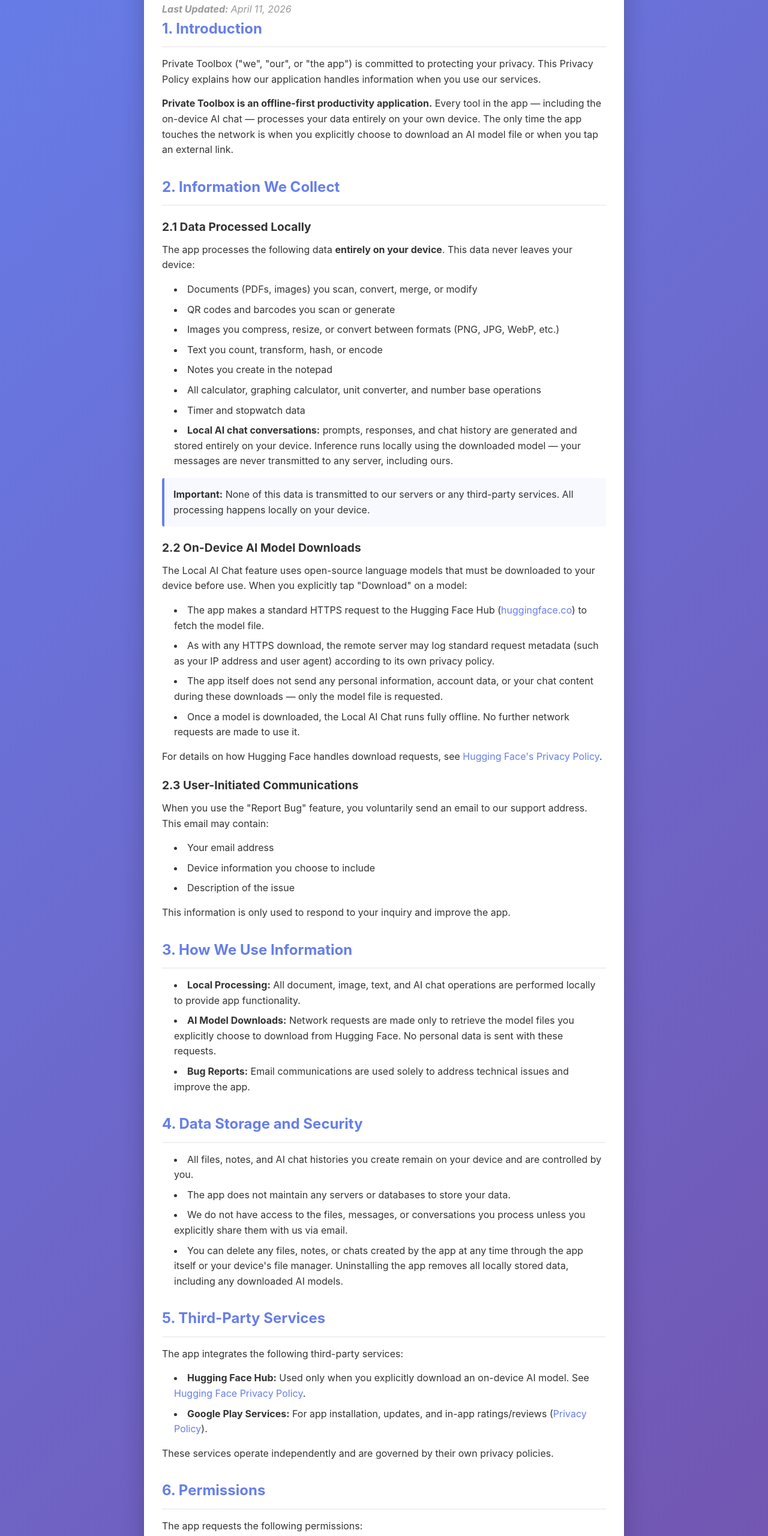
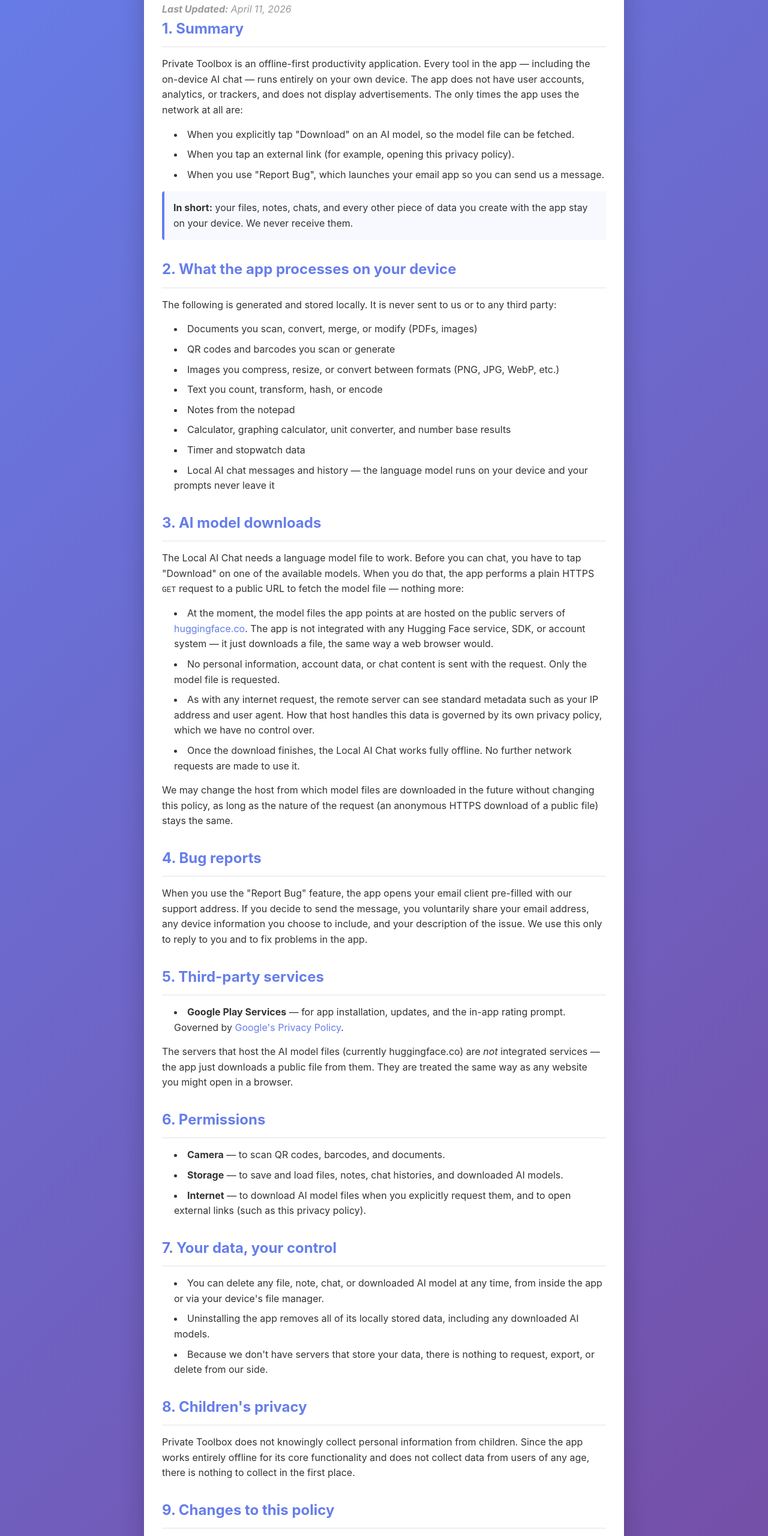
Before and after one commit to ToolBoxLabs/private-toolbox, a plain HTML site: page index.html in a window 1280 px wide. Shown: the part 239-2800 px from the top of the page at 60% size. Drawn offline with Linux system fonts and the light colour scheme.

Commit message:
Add files via upload

```diff
--- a/index.html
+++ b/index.html
@@ -127,149 +127,111 @@
             <p class="date"><strong>Last Updated:</strong> April 11, 2026</p>
 
             <div class="section">
-                <h2>1. Introduction</h2>
-                <p>Private Toolbox ("we", "our", or "the app") is committed to protecting your privacy. This Privacy Policy explains how our application handles information when you use our services.</p>
-                <p><strong>Private Toolbox is an offline-first productivity application.</strong> Every tool in the app — including the on-device AI chat — processes your data entirely on your own device. The only time the app touches the network is when you explicitly choose to download an AI model file or when you tap an external link.</p>
+                <h2>1. Summary</h2>
+                <p>Private Toolbox is an offline-first productivity application. Every tool in the app — including the on-device AI chat — runs entirely on your own device. The app does not have user accounts, analytics, or trackers, and does not display advertisements. The only times the app uses the network at all are:</p>
+                <ul>
+                    <li>When you explicitly tap "Download" on an AI model, so the model file can be fetched.</li>
+                    <li>When you tap an external link (for example, opening this privacy policy).</li>
+                    <li>When you use "Report Bug", which launches your email app so you can send us a message.</li>
+                </ul>
+                <div class="highlight">
+                    <strong>In short:</strong> your files, notes, chats, and every other piece of data you create with the app stay on your device. We never receive them.
+                </div>
             </div>
 
             <div class="section">
-                <h2>2. Information We Collect</h2>
-
-                <h3 style="color: #333; font-size: 1.2em; margin: 20px 0 10px 0;">2.1 Data Processed Locally</h3>
-                <p>The app processes the following data <strong>entirely on your device</strong>. This data never leaves your device:</p>
+                <h2>2. What the app processes on your device</h2>
+                <p>The following is generated and stored locally. It is never sent to us or to any third party:</p>
                 <ul>
-                    <li>Documents (PDFs, images) you scan, convert, merge, or modify</li>
+                    <li>Documents you scan, convert, merge, or modify (PDFs, images)</li>
                     <li>QR codes and barcodes you scan or generate</li>
                     <li>Images you compress, resize, or convert between formats (PNG, JPG, WebP, etc.)</li>
                     <li>Text you count, transform, hash, or encode</li>
-                    <li>Notes you create in the notepad</li>
-                    <li>All calculator, graphing calculator, unit converter, and number base operations</li>
+                    <li>Notes from the notepad</li>
+                    <li>Calculator, graphing calculator, unit converter, and number base results</li>
                     <li>Timer and stopwatch data</li>
-                    <li><strong>Local AI chat conversations:</strong> prompts, responses, and chat history are generated and stored entirely on your device. Inference runs locally using the downloaded model — your messages are never transmitted to any server, including ours.</li>
+                    <li>Local AI chat messages and history — the language model runs on your device and your prompts never leave it</li>
                 </ul>
-                <div class="highlight">
-                    <strong>Important:</strong> None of this data is transmitted to our servers or any third-party services. All processing happens locally on your device.
             </div>
 
-                <h3 style="color: #333; font-size: 1.2em; margin: 20px 0 10px 0;">2.2 On-Device AI Model Downloads</h3>
-                <p>The Local AI Chat feature uses open-source language models that must be downloaded to your device before use. When you explicitly tap "Download" on a model:</p>
+            <div class="section">
+                <h2>3. AI model downloads</h2>
+                <p>The Local AI Chat needs a language model file to work. Before you can chat, you have to tap "Download" on one of the available models. When you do that, the app performs a plain HTTPS <code>GET</code> request to a public URL to fetch the model file — nothing more:</p>
                 <ul>
-                    <li>The app makes a standard HTTPS request to the Hugging Face Hub (<a href="https://huggingface.co" target="_blank">huggingface.co</a>) to fetch the model file.</li>
-                    <li>As with any HTTPS download, the remote server may log standard request metadata (such as your IP address and user agent) according to its own privacy policy.</li>
-                    <li>The app itself does not send any personal information, account data, or your chat content during these downloads — only the model file is requested.</li>
-                    <li>Once a model is downloaded, the Local AI Chat runs fully offline. No further network requests are made to use it.</li>
+                    <li>At the moment, the model files the app points at are hosted on the public servers of <a href="https://huggingface.co" target="_blank">huggingface.co</a>. The app is not integrated with any Hugging Face service, SDK, or account system — it just downloads a file, the same way a web browser would.</li>
+                    <li>No personal information, account data, or chat content is sent with the request. Only the model file is requested.</li>
+                    <li>As with any internet request, the remote server can see standard metadata such as your IP address and user agent. How that host handles this data is governed by its own privacy policy, which we have no control over.</li>
+                    <li>Once the download finishes, the Local AI Chat works fully offline. No further network requests are made to use it.</li>
                 </ul>
-                <p>For details on how Hugging Face handles download requests, see <a href="https://huggingface.co/privacy" target="_blank">Hugging Face's Privacy Policy</a>.</p>
+                <p>We may change the host from which model files are downloaded in the future without changing this policy, as long as the nature of the request (an anonymous HTTPS download of a public file) stays the same.</p>
+            </div>
+
+            <div class="section">
+                <h2>4. Bug reports</h2>
+                <p>When you use the "Report Bug" feature, the app opens your email client pre-filled with our support address. If you decide to send the message, you voluntarily share your email address, any device information you choose to include, and your description of the issue. We use this only to reply to you and to fix problems in the app.</p>
+            </div>
 
             <!--
             ============================================================
             ADVERTISING SECTION — DISABLED
-                The first release of Private Toolbox does not contain any
-                advertising SDKs. This section is kept here, commented out,
-                so it can be re-enabled in a future version if ads are ever
-                introduced.
+            The first release of Private Toolbox does not ship with any
+            advertising SDK. This block is kept here, commented out, so it
+            can be re-enabled in a future version if ads are ever added.
             ============================================================
-                <h3 style="color: #333; font-size: 1.2em; margin: 20px 0 10px 0;">2.x Data Collected by Third Parties</h3>
-                <p><strong>Advertising Services:</strong> The app displays advertisements through Google AdMob. AdMob may collect:</p>
-                <ul>
-                    <li>Device information (model, operating system version)</li>
-                    <li>Advertising ID</li>
-                    <li>IP address</li>
-                    <li>Usage data related to ad interactions</li>
-                </ul>
-                <p>For more information about how Google handles this data, please review <a href="https://policies.google.com/privacy" target="_blank">Google's Privacy Policy</a>.</p>
+            <div class="section">
+                <h2>X. Advertising</h2>
+                <p>The app displays advertisements through Google AdMob. AdMob may collect device information (model, OS version), advertising ID, IP address, and usage data related to ad interactions. For details see <a href="https://policies.google.com/privacy" target="_blank">Google's Privacy Policy</a>.</p>
+            </div>
             -->
 
-                <h3 style="color: #333; font-size: 1.2em; margin: 20px 0 10px 0;">2.3 User-Initiated Communications</h3>
-                <p>When you use the "Report Bug" feature, you voluntarily send an email to our support address. This email may contain:</p>
+            <div class="section">
+                <h2>5. Third-party services</h2>
                 <ul>
-                    <li>Your email address</li>
-                    <li>Device information you choose to include</li>
-                    <li>Description of the issue</li>
+                    <li><strong>Google Play Services</strong> — for app installation, updates, and the in-app rating prompt. Governed by <a href="https://policies.google.com/privacy" target="_blank">Google's Privacy Policy</a>.</li>
+                    <!-- Google AdMob is not used in this release.
+                    <li><strong>Google AdMob</strong> — for displaying advertisements. See <a href="https://policies.google.com/privacy" target="_blank">Google's Privacy Policy</a>.</li>
+                    -->
                 </ul>
-                <p>This information is only used to respond to your inquiry and improve the app.</p>
+                <p>The servers that host the AI model files (currently huggingface.co) are <em>not</em> integrated services — the app just downloads a public file from them. They are treated the same way as any website you might open in a browser.</p>
             </div>
 
             <div class="section">
-                <h2>3. How We Use Information</h2>
+                <h2>6. Permissions</h2>
                 <ul>
-                    <li><strong>Local Processing:</strong> All document, image, text, and AI chat operations are performed locally to provide app functionality.</li>
-                    <li><strong>AI Model Downloads:</strong> Network requests are made only to retrieve the model files you explicitly choose to download from Hugging Face. No personal data is sent with these requests.</li>
-                    <li><strong>Bug Reports:</strong> Email communications are used solely to address technical issues and improve the app.</li>
-                    <!-- Advertising bullet removed — no ads in this release.
-                    <li><strong>Advertising:</strong> AdMob uses collected data to display personalized advertisements</li>
-                    -->
+                    <li><strong>Camera</strong> — to scan QR codes, barcodes, and documents.</li>
+                    <li><strong>Storage</strong> — to save and load files, notes, chat histories, and downloaded AI models.</li>
+                    <li><strong>Internet</strong> — to download AI model files when you explicitly request them, and to open external links (such as this privacy policy).<!-- Previously also used to display advertisements — removed in this release. --></li>
                 </ul>
             </div>
 
             <div class="section">
-                <h2>4. Data Storage and Security</h2>
+                <h2>7. Your data, your control</h2>
                 <ul>
-                    <li>All files, notes, and AI chat histories you create remain on your device and are controlled by you.</li>
-                    <li>The app does not maintain any servers or databases to store your data.</li>
-                    <li>We do not have access to the files, messages, or conversations you process unless you explicitly share them with us via email.</li>
-                    <li>You can delete any files, notes, or chats created by the app at any time through the app itself or your device's file manager. Uninstalling the app removes all locally stored data, including any downloaded AI models.</li>
+                    <li>You can delete any file, note, chat, or downloaded AI model at any time, from inside the app or via your device's file manager.</li>
+                    <li>Uninstalling the app removes all of its locally stored data, including any downloaded AI models.</li>
+                    <li>Because we don't have servers that store your data, there is nothing to request, export, or delete from our side.</li>
                 </ul>
             </div>
 
             <div class="section">
-                <h2>5. Third-Party Services</h2>
-                <p>The app integrates the following third-party services:</p>
-                <ul>
-                    <li><strong>Hugging Face Hub:</strong> Used only when you explicitly download an on-device AI model. See <a href="https://huggingface.co/privacy" target="_blank">Hugging Face Privacy Policy</a>.</li>
-                    <li><strong>Google Play Services:</strong> For app installation, updates, and in-app ratings/reviews (<a href="https://policies.google.com/privacy" target="_blank">Privacy Policy</a>).</li>
-                    <!-- Google AdMob is not used in this release.
-                    <li><strong>Google AdMob:</strong> For displaying advertisements (<a href="https://policies.google.com/privacy" target="_blank">Privacy Policy</a>)</li>
-                    -->
-                </ul>
-                <p>These services operate independently and are governed by their own privacy policies.</p>
+                <h2>8. Children's privacy</h2>
+                <p>Private Toolbox does not knowingly collect personal information from children. Since the app works entirely offline for its core functionality and does not collect data from users of any age, there is nothing to collect in the first place.</p>
             </div>
 
             <div class="section">
-                <h2>6. Permissions</h2>
-                <p>The app requests the following permissions:</p>
-                <ul>
-                    <li><strong>Camera:</strong> To scan QR codes, barcodes, and documents.</li>
-                    <li><strong>Storage:</strong> To save and load files, notes, chat histories, and downloaded AI models.</li>
-                    <li><strong>Internet:</strong> To download AI model files from Hugging Face when you explicitly request them, and to open external links (such as this privacy policy).<!-- Previously also: "to display advertisements" — removed in this release. --></li>
-                </ul>
-                <p>All permissions are used exclusively for their stated purposes and do not result in data collection beyond what is described in this policy.</p>
+                <h2>9. Changes to this policy</h2>
+                <p>We may update this Privacy Policy from time to time. Any change will be reflected by updating the "Last Updated" date at the top of the page.</p>
             </div>
 
             <div class="section">
-                <h2>7. Children's Privacy</h2>
-                <p>Private Toolbox does not knowingly collect personal information from children. The app is designed to work entirely offline for core functionality, and we do not actively collect data from users of any age.</p>
-            </div>
-
-            <div class="section">
-                <h2>8. Your Rights</h2>
-                <p>You have the right to:</p>
-                <ul>
-                    <li>Control all files, notes, chat histories, and downloaded AI models created or stored by the app on your device.</li>
-                    <li>Delete the app and all associated data at any time.</li>
-                    <li>Contact us with questions about this privacy policy.</li>
-                    <!-- Advertising opt-out not applicable in this release (no ads).
-                    <li>Opt out of personalized advertising through your device settings</li>
-                    -->
-                </ul>
-            </div>
-
-            <div class="section">
-                <h2>9. Changes to This Policy</h2>
-                <p>We may update this Privacy Policy from time to time. We will notify you of any changes by updating the "Last Updated" date at the top of this policy. Continued use of the app after changes constitutes acceptance of the updated policy.</p>
-            </div>
-
-            <div class="section">
-                <h2>10. Contact Us</h2>
-                <p>If you have any questions or concerns about this Privacy Policy, please contact us:</p>
-                <p><strong>Email:</strong> <a href="mailto:privatetoolboxapp@gmail.com">privatetoolboxapp@gmail.com</a></p>
+                <h2>10. Contact</h2>
+                <p>Questions or concerns? Email <a href="mailto:privatetoolboxapp@gmail.com">privatetoolboxapp@gmail.com</a>.</p>
             </div>
         </div>
 
         <div class="footer">
             <p>&copy; 2026 Private Toolbox. All rights reserved.</p>
-            <p>Private Toolbox is a 100% offline app. No ads, no trackers, no accounts.</p>
-            <p>This app processes your data locally and respects your privacy.</p>
+            <p>100% offline. No ads, no trackers, no accounts.</p>
         </div>
     </div>
 </body>
```
Lines whose indentation alone changed are shown as unchanged.
